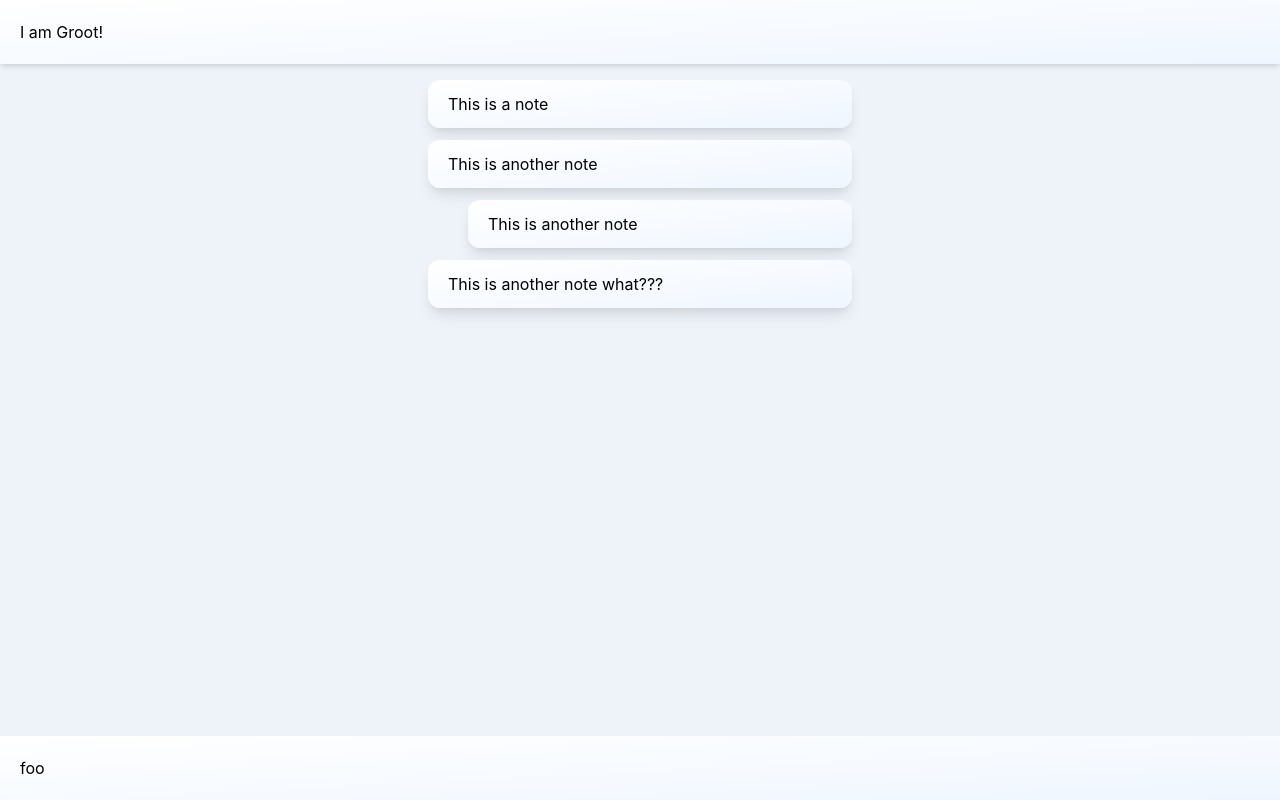
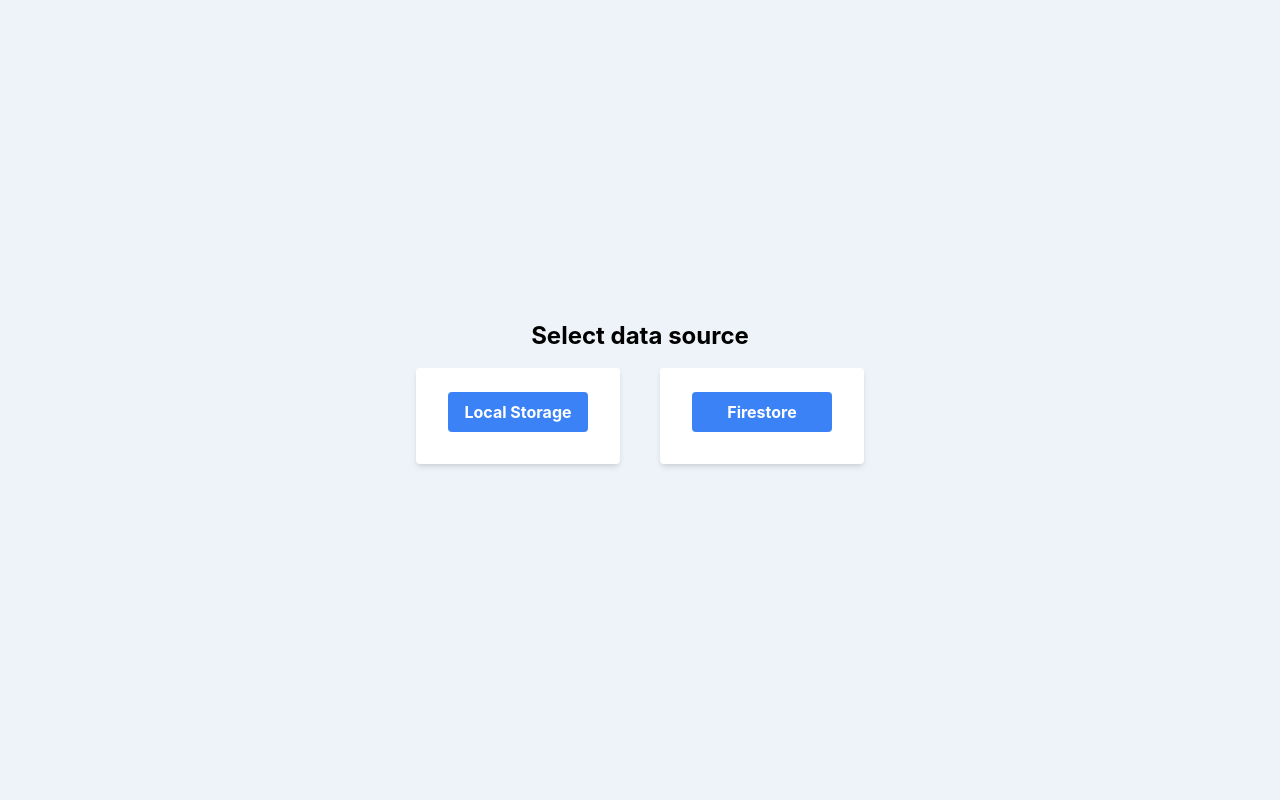
Before and after one commit to lukemt/notes, a React (Create React App) app: page / in a window 1280 px wide. Built offline with nearby package versions, Linux system fonts and the light colour scheme.

Commit message:
add firestore dataLayer

```diff
--- a/package.json
+++ b/package.json
@@ -12,6 +12,7 @@
     "@types/node": "^12.20.33",
     "@types/react": "^17.0.30",
     "@types/react-dom": "^17.0.9",
+    "firebase": "^9.3.0",
     "lodash": "^4.17.21",
     "nanoid": "^3.1.30",
     "react": "^17.0.2",
--- a/src/App.tsx
+++ b/src/App.tsx
@@ -1,21 +1,93 @@
-import { useState } from "react";
+import { useEffect, useState } from "react";
 import ContentEditable from "./components/ContentEditable";
 import NotesComponent from "./components/NotesComponent";
 import { useSubscribeOneNote } from "./hooks/useSubscribeOneNote";
 import { NotesModel } from "./noteModel/NotesModel";
-import { NotesStore } from "./noteModel/NotesStore";
+import { NotesArrayStore } from "./noteModel/NotesArrayStore";
 import { loadNotes, saveNotes } from "./utils/autoSaveSingleton";
+import { initFirebase, firebaseConfigInvalidVars } from "./utils/initFirebase";
+import { NotesFirestoreStore } from "./noteModel/NotesFirestoreStore";
+
+type DataSource = "localStorage" | "firestore";
+
+function initArrayStore(): NotesModel {
+  const notes = loadNotes();
+  const notesStore = new NotesArrayStore(notes);
+  const notesModel = new NotesModel(notesStore);
+  notesStore.subscribeAll(() => saveNotes(notesStore.getAll()));
+  return notesModel;
+}
+function initFirestore(): NotesModel {
+  const { firestore } = initFirebase(); // TODO: import lazily
+  const notesStore = new NotesFirestoreStore(firestore);
+  const notesModel = new NotesModel(notesStore);
+  return notesModel;
+}
 
 export default function App() {
-  const [notesModel] = useState(() => {
-    const notes = loadNotes();
-    const notesStore = new NotesStore(notes);
-    const notesModel = new NotesModel(notesStore);
-    notesModel.subscribeOne(null, () => saveNotes(notesStore.getAll()));
-    return notesModel;
-  });
+  const [dataSource, setDataSource] = useState<DataSource | null>(null);
+  const [notesModel, setNotesModel] = useState<NotesModel | null>(null);
+  const rootNote = useSubscribeOneNote(notesModel, "ROOT")!;
 
-  const rootNote = useSubscribeOneNote(notesModel, "ROOT")!;
+  useEffect(() => {
+    if (dataSource === "localStorage") {
+      setNotesModel(initArrayStore());
+    } else if (dataSource === "firestore") {
+      setNotesModel(initFirestore());
+    }
+  }, [dataSource]);
+
+  if (!dataSource) {
+    // show UI to choose data source designed with tailwind
+    return (
+      <div className="flex justify-center items-center h-screen">
+        <div className="w-full max-w-md">
+          <h1 className="text-2xl font-bold text-center mb-4">
+            Select data source
+          </h1>
+          <div className="flex gap-10">
+            <div className="flex-1 bg-white shadow-md rounded px-8 pt-6 pb-8 mb-4">
+              <button
+                className="w-full bg-blue-500 hover:bg-blue-700 text-white font-bold py-2 px-4 rounded"
+                onClick={() => setDataSource("localStorage")}
+              >
+                Local Storage
+              </button>
+            </div>
+
+            <div className="flex-1 bg-white shadow-md rounded px-8 pt-6 pb-8 mb-4">
+              {firebaseConfigInvalidVars.length > 0 ? (
+                <div className="text-red-500 text-center">
+                  Firebase config is invalid. Please check the `.env` config
+                  file. The following environment variables are missing:
+                  <ul className="list-disc list-inside">
+                    {firebaseConfigInvalidVars.map((key) => (
+                      <li key={key}>{key}</li>
+                    ))}
+                  </ul>
+                </div>
+              ) : (
+                <button
+                  className="w-full bg-blue-500 hover:bg-blue-700 text-white font-bold py-2 px-4 rounded"
+                  onClick={() => setDataSource("firestore")}
+                >
+                  Firestore
+                </button>
+              )}
+            </div>
+          </div>
+        </div>
+      </div>
+    );
+  }
+
+  if (!notesModel) {
+    return <div>Error</div>;
+  }
+
+  if (!rootNote) {
+    return <div>Loading...</div>;
+  }
 
   return (
     <>
--- a/src/components/NotesComponent.tsx
+++ b/src/components/NotesComponent.tsx
@@ -35,7 +35,6 @@
   const note = useSubscribeOneNote(notesModel, id);
 
   if (!note) {
-    console.error("Note not found", id);
     return null;
   }
 
--- a/src/hooks/useSubscribeOneNote.ts
+++ b/src/hooks/useSubscribeOneNote.ts
@@ -1,10 +1,13 @@
 import { useEffect, useState } from "react";
 import { NotesModel } from "../noteModel/NotesModel";
+import { Note } from "../noteModel/types";
 
-export function useSubscribeOneNote(notesModel: NotesModel, id: string) {
-  const [note, setNote] = useState(notesModel.getOne(id));
+export function useSubscribeOneNote(notesModel: NotesModel | null, id: string) {
+  const [note, setNote] = useState<Note | null>(null);
   useEffect(() => {
-    return notesModel.subscribeOne(id, setNote);
+    if (notesModel) {
+      return notesModel.subscribeOne(id, setNote);
+    }
   }, [id, notesModel]);
 
   return note;
--- a/src/noteModel/NotesStore.ts
+++ b/src/noteModel/NotesArrayStore.ts
@@ -1,6 +1,6 @@
-import { Note } from "./types";
+import { Note, NotesStore } from "./types";
 
-export class NotesStore {
+export class NotesArrayStore implements NotesStore {
   private notes: Note[];
   private subscriptions: {
     noteId: string | null;
@@ -11,7 +11,19 @@
     this.notes = notes;
   }
 
-  subscribeOne(noteId: string | null, callback: (note: Note | null) => void) {
+  private async notifySubscribers(id: string) {
+    const note = await this.getOne(id);
+    this.subscriptions.forEach((subscription) => {
+      if (subscription.noteId === id || subscription.noteId === null) {
+        subscription.callback(note);
+      }
+    });
+  }
+
+  private addSubscriber(
+    noteId: string | null,
+    callback: (note: Note | null) => void
+  ) {
     console.log("subscribe", noteId);
     const subscription = { noteId, callback };
     this.subscriptions.push(subscription);
@@ -27,41 +39,42 @@
     };
   }
 
-  private notifySubscribers(id: string) {
-    const note = this.getOne(id);
-    this.subscriptions.forEach((subscription) => {
-      if (subscription.noteId === id) {
-        subscription.callback(note);
-      }
-    });
-    this.subscriptions.forEach((subscription) => {
-      if (subscription.noteId === null) {
-        subscription.callback(note);
-      }
-    });
+  public subscribeOne(
+    id: string,
+    callback: (note: Note | null) => void
+  ): () => void {
+    (async () => callback(await this.getOne(id)))();
+    return this.addSubscriber(id, callback);
   }
 
-  getAll() {
+  public subscribeAll(callback: (note: Note | null) => void): () => void {
+    return this.addSubscriber(null, callback);
+  }
+
+  public getAll() {
     return this.notes;
   }
-  getOne(id: string) {
+  public async getOne(id: string) {
     return this.notes.find((note) => note._id === id) ?? null;
   }
-  addOne(note: Note) {
+  public async getParent(id: string) {
+    return this.notes.find((note) => note.childrenIds.includes(id)) ?? null;
+  }
+  public addOne(note: Note) {
     this.notes = [...this.notes, note];
     this.notifySubscribers(note._id);
   }
-  replaceOne(id: string, note: Note) {
+  public replaceOne(id: string, note: Note) {
     this.notes = this.notes.map((n) => (n._id === id ? note : n));
     this.notifySubscribers(id);
   }
-  patchOne(
+  public async patchOne(
     id: string,
     partialNote: Partial<Note> | ((note: Note) => Partial<Note>)
   ) {
     let newPartialNote = partialNote;
     if (typeof partialNote === "function") {
-      const gotNote = this.getOne(id);
+      const gotNote = await this.getOne(id);
       if (!gotNote) {
         throw new Error(`Note with id ${id} not found`);
       }
@@ -72,7 +85,7 @@
     );
     this.notifySubscribers(id);
   }
-  deleteOne(id: string) {
+  public deleteOne(id: string) {
     this.notes = this.notes.filter((note) => note._id !== id);
     this.notifySubscribers(id);
   }
--- /dev/null
+++ b/src/noteModel/NotesFirestoreStore.ts
@@ -0,0 +1,88 @@
+import {
+  collection,
+  deleteDoc,
+  doc,
+  Firestore,
+  getDoc,
+  getDocFromCache,
+  getDocs,
+  getDocsFromCache,
+  onSnapshot,
+  query,
+  setDoc,
+  where,
+} from "@firebase/firestore";
+import { parseNote } from "./parseNote";
+import { Note, NotesStore } from "./types";
+
+export class NotesFirestoreStore implements NotesStore {
+  private firestore: Firestore;
+  private notes: Note[] = [];
+
+  constructor(firestore: Firestore) {
+    this.firestore = firestore;
+  }
+
+  public subscribeOne(
+    noteId: string,
+    callback: (note: Note | null) => void
+  ): () => void {
+    return onSnapshot(doc(this.firestore, "notes", noteId), (snapshot) => {
+      const data = snapshot.data() ?? null;
+      console.log("retrieved note from server", data, snapshot);
+      if (data) {
+        callback(parseNote(snapshot.id, data));
+      } else {
+        callback(null);
+      }
+    });
+  }
+
+  public async getOne(id: string) {
+    const noteDocRef = doc(this.firestore, "notes", id);
+    const noteDoc = await getDocFromCache(noteDocRef);
+    const data = noteDoc.data() ?? null;
+    if (data) {
+      return parseNote(id, data);
+    } else {
+      return null;
+    }
+  }
+  async getParent(id: string): Promise<Note | null> {
+    const notesRef = collection(this.firestore, "notes");
+    const q = query(notesRef, where("childrenIds", "array-contains", id));
+    const snapshot = await getDocsFromCache(q);
+    if (snapshot.empty) {
+      return null;
+    }
+    if (snapshot.size > 1) {
+      console.error("Multiple notes with same id");
+    }
+    return parseNote(snapshot.docs[0].id, snapshot.docs[0].data());
+  }
+  public async addOne(note: Note) {
+    await setDoc(doc(this.firestore, "notes", note._id), note);
+  }
+  public replaceOne(id: string, note: Note) {
+    console.error("replaceOne not implemented");
+  }
+  public async patchOne(
+    id: string,
+    partialNote: Partial<Note> | ((note: Note) => Partial<Note>)
+  ) {
+    let newPartialNote = partialNote;
+    if (typeof partialNote === "function") {
+      const gotNote = await this.getOne(id);
+      if (!gotNote) {
+        throw new Error(`Note with id ${id} not found`);
+      }
+      newPartialNote = partialNote(gotNote);
+    }
+    await setDoc(doc(this.firestore, "notes", id), newPartialNote, {
+      merge: true,
+    });
+  }
+  public deleteOne(id: string) {
+    deleteDoc(doc(this.firestore, "notes", id));
+  }
+}
--- a/src/noteModel/NotesModel.ts
+++ b/src/noteModel/NotesModel.ts
@@ -1,6 +1,5 @@
 import { nanoid } from "nanoid";
-import { NotesStore } from "./NotesStore";
-import { Note } from "./types";
+import { Note, NotesStore } from "./types";
 
 export class NotesModel {
   private notesStore: NotesStore;
@@ -9,23 +8,20 @@
     this.notesStore = notesStore;
   }
 
-  subscribeOne(id: string | null, callback: (note: Note | null) => void) {
+  subscribeOne(id: string, callback: (note: Note | null) => void) {
     return this.notesStore.subscribeOne(id, callback);
   }
 
-  getOne(id: string): Note | null {
+  getOne(id: string): Promise<Note | null> {
     return this.notesStore.getOne(id);
   }
 
-  getParent(id: string): Note | null {
-    return (
-      this.notesStore.getAll().find((note) => note.childrenIds.includes(id)) ??
-      null
-    );
+  getParent(id: string): Promise<Note | null> {
+    return this.notesStore.getParent(id);
   }
 
-  getLastVisibleChildId(id: string): string {
-    const note = this.notesStore.getOne(id);
+  async getLastVisibleChildId(id: string): Promise<string> {
+    const note = await this.notesStore.getOne(id);
     if (!note) {
       throw new Error(`getLastVisibleChildId: Note with id ${id} not found`);
     }
@@ -38,9 +34,9 @@
     }
   }
 
-  getPreviousSilblingId(id: string) {
+  async getPreviousSilblingId(id: string) {
     // find parent note
-    const parentNote = this.getParent(id);
+    const parentNote = await this.getParent(id);
     if (!parentNote) {
       throw new Error(`getPreviousSilblingId: Note with id ${id} not found`);
     }
@@ -59,9 +55,9 @@
     }
   }
 
-  getPreviousVisibleNoteId(id: string): string {
+  async getPreviousVisibleNoteId(id: string): Promise<string> {
     const { previousSilblingId, previousSilblingIsParent } =
-      this.getPreviousSilblingId(id);
+      await this.getPreviousSilblingId(id);
     if (previousSilblingIsParent) {
       return previousSilblingId;
     } else {
@@ -69,9 +65,9 @@
     }
   }
 
-  getNextSilblingId(id: string): string | null {
+  async getNextSilblingId(id: string): Promise<string | null> {
     // find parent note
-    const parentNote = this.getParent(id);
+    const parentNote = await this.getParent(id);
     if (!parentNote) {
       throw new Error(`getNextSilblingId: Note with id ${id} not found`);
     }
@@ -88,8 +84,8 @@
     }
   }
 
-  getNextVisibleNoteId(id: string): string {
-    const note = this.notesStore.getOne(id);
+  async getNextVisibleNoteId(id: string): Promise<string> {
+    const note = await this.notesStore.getOne(id);
     if (!note) {
       throw new Error(`getNextVisibleNoteId: Note with id ${id} not found`);
     }
@@ -97,7 +93,7 @@
       const firstChild = note.childrenIds[0];
       return firstChild;
     } else {
-      const nextSilblingId = this.getNextSilblingId(id);
+      const nextSilblingId = await this.getNextSilblingId(id);
       if (nextSilblingId) {
         return nextSilblingId;
       } else {
@@ -112,8 +108,8 @@
     this.notesStore.patchOne(noteId, { text: newText });
   }
 
-  addNoteBelow(sponsoringNoteId: string) {
-    const sponsoringNote = this.notesStore.getOne(sponsoringNoteId);
+  async addNoteBelow(sponsoringNoteId: string) {
+    const sponsoringNote = await this.notesStore.getOne(sponsoringNoteId);
     if (!sponsoringNote) {
       throw new Error(
         `addNoteBelow: Sponsoring note with id ${sponsoringNoteId} not found`
@@ -137,7 +133,7 @@
     } else {
       // if sponsoring note has no children, add new note in the middle of the list below the sponsoring note
       // when we have the parent:
-      const parentNote = this.getParent(sponsoringNoteId);
+      const parentNote = await this.getParent(sponsoringNoteId);
       if (!parentNote) {
         throw new Error(
           `addNoteBelow: Sponsoring note with id ${sponsoringNoteId} has no parent`
@@ -158,17 +154,17 @@
     }
   }
 
-  deleteNote(id: string) {
-    const note = this.notesStore.getOne(id);
+  async deleteNote(id: string) {
+    const note = await this.notesStore.getOne(id);
     if (!note) {
       throw new Error(`deleteNote: Note with id ${id} not found`);
     }
 
-    const parentNote = this.getParent(id);
+    const parentNote = await this.getParent(id);
     if (!parentNote) {
       throw new Error(`deleteNote: Note with id ${id} not found`);
     }
-    const previousNoteId = this.getPreviousVisibleNoteId(id);
+    const previousNoteId = await this.getPreviousVisibleNoteId(id);
 
     // Don't delete the last note
     if (parentNote._id === "ROOT" && parentNote.childrenIds.length === 1) {
@@ -200,8 +196,8 @@
     });
   }
 
-  indentNote(id: string) {
-    const parentNote = this.getParent(id);
+  async indentNote(id: string) {
+    const parentNote = await this.getParent(id);
     if (!parentNote) {
       throw new Error(`indentNote: Note with id ${id} not found`);
     }
@@ -228,8 +224,8 @@
     });
   }
 
-  outdentNote(id: string) {
-    const parentNote = this.getParent(id);
+  async outdentNote(id: string) {
+    const parentNote = await this.getParent(id);
     if (!parentNote) {
       throw new Error(`outdentNote: Note with id ${id} not found`);
     }
@@ -238,7 +234,7 @@
       return;
     }
 
-    const grandParentNote = this.getParent(parentNote._id);
+    const grandParentNote = await this.getParent(parentNote._id);
     if (!grandParentNote) {
       throw new Error(`outdentNote: Note with id ${id} not found`);
     }
@@ -266,8 +262,8 @@
     });
   }
 
-  selectNext(id: string) {
-    const nextId = this.getNextVisibleNoteId(id);
+  async selectNext(id: string) {
+    const nextId = await this.getNextVisibleNoteId(id);
     if (!nextId) {
       return;
     }
@@ -276,8 +272,8 @@
     });
   }
 
-  selectPrevious(id: string) {
-    const previousId = this.getPreviousVisibleNoteId(id);
+  async selectPrevious(id: string) {
+    const previousId = await this.getPreviousVisibleNoteId(id);
     if (!previousId) {
       return;
     }
--- /dev/null
+++ b/src/noteModel/parseNote.ts
@@ -0,0 +1,11 @@
+import { Note } from "./types";
+export function parseNote(id: string, docData: { [field: string]: any }): Note {
+  return {
+    _id: id,
+    text: String(docData.text),
+    childrenIds:
+      docData.childrenIds instanceof Array ? docData.childrenIds : [],
+    isExpanded: !!docData.isExpanded,
+    // ...(docData.needsFocus ? { needsFocus: true } : {}),
+  };
+}
--- a/src/noteModel/types.ts
+++ b/src/noteModel/types.ts
@@ -5,3 +5,18 @@
   isExpanded: boolean;
   needsFocus?: true;
 }
+
+export interface NotesStore {
+  subscribeOne(noteId: string, callback: (note: Note | null) => void): void;
+  subscribeAll?(callback: (note: Note | null) => void): void;
+  getAll?(): Note[];
+  getOne(noteId: string): Promise<Note | null>;
+  getParent(noteId: string): Promise<Note | null>;
+  addOne(note: Note): void;
+  replaceOne(noteId: string, note: Note): void;
+  patchOne(
+    noteId: string,
+    partialNote: Partial<Note> | ((note: Note) => Partial<Note>)
+  ): void;
+  deleteOne(noteId: string): void;
+}
--- /dev/null
+++ b/src/utils/initFirebase.ts
@@ -0,0 +1,42 @@
+import { initializeApp } from "firebase/app";
+import { getAnalytics } from "firebase/analytics";
+import { getFirestore, enableIndexedDbPersistence } from "firebase/firestore";
+
+// Your web app's Firebase configuration
+// For Firebase JS SDK v7.20.0 and later, measurementId is optional
+const firebaseConfig = {
+  apiKey: process.env.REACT_APP_FIREBASE_API_KEY,
+  authDomain: process.env.REACT_APP_FIREBASE_AUTH_DOMAIN,
+  projectId: process.env.REACT_APP_FIREBASE_PROJECT_ID,
+  storageBucket: process.env.REACT_APP_FIREBASE_STORAGE_BUCKET,
+  messagingSenderId: process.env.REACT_APP_FIREBASE_MESSAGE_SENDER_ID,
+  appId: process.env.REACT_APP_FIREBASE_APP_ID,
+  measurementId: process.env.REACT_APP_FIREBASE_MEASUREMENT_ID,
+};
+
+export const firebaseConfigInvalidVars = Object.keys(firebaseConfig).filter(
+  (key) => !(firebaseConfig as any)[key]
+);
+
+export function initFirebase() {
+  const app = initializeApp(firebaseConfig);
+  const analytics = getAnalytics(app);
+  const firestore = getFirestore(app);
+  try {
+    enableIndexedDbPersistence(firestore).catch((err) => {
+      if (err.code === "failed-precondition") {
+        // Multiple tabs open, persistence can only be enabled
+        // in one tab at a a time.
+        console.error("Multiple tabs open, persistence cannot be enabled", err);
+      } else if (err.code === "unimplemented") {
+        // The current browser does not support all of the
+        // features required to enable persistence
+        console.log("The current browser does not support persistence", err);
+      }
+    });
+    // Subsequent queries will use persistence, if it was enabled successfully
+  } catch (error) {
+    console.error("could't enable persistence", error);
+  }
+  return { firestore, analytics };
+}
```
Also changed, not shown: 2 other files (tests, documents, lock files or other folders).
